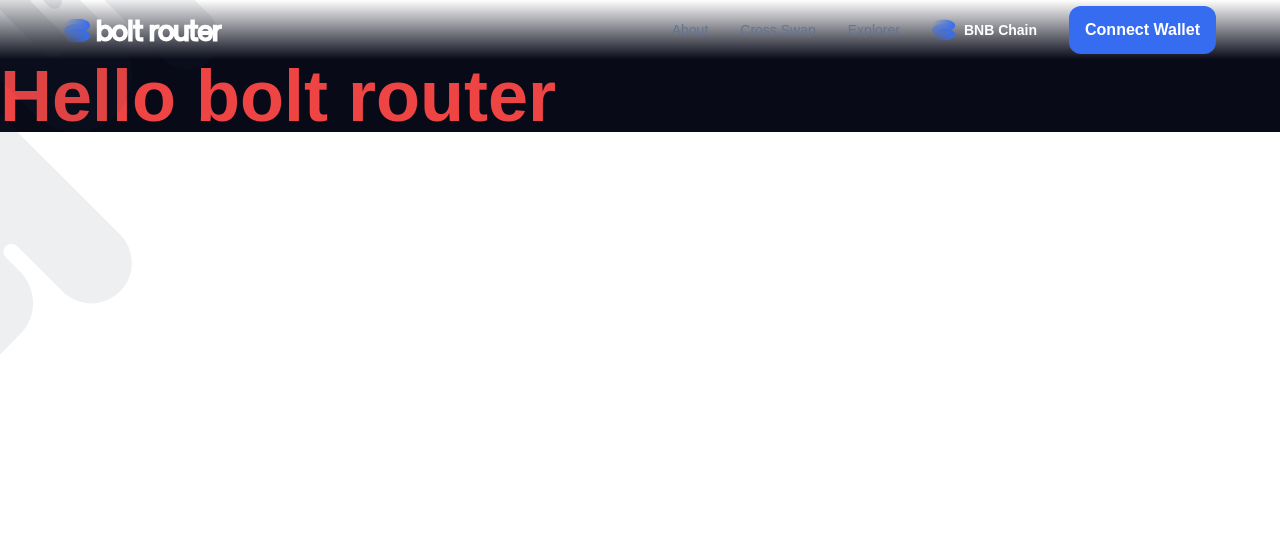
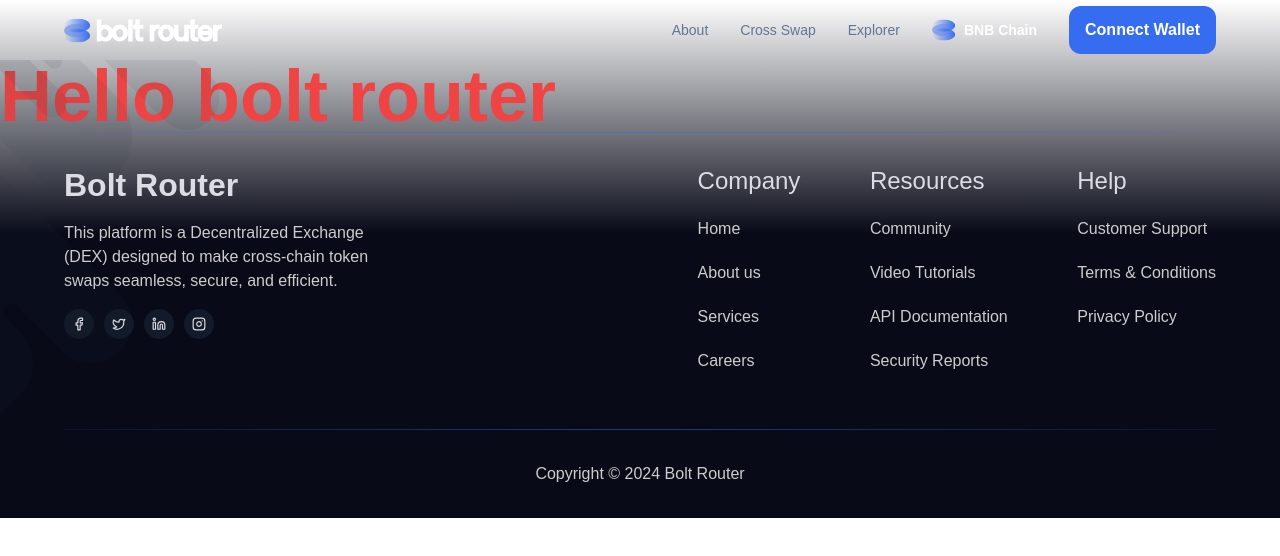
Before and after one commit to umohsamuel/bolt-router-frontend-staging, a Next.js app: page / in a window 1280 px wide. Shown: the top 556 px of the page. Built offline with nearby package versions, Linux system fonts and the light colour scheme.

Commit message:
@umohsamuel: landing footer done

```diff
--- a/package.json
+++ b/package.json
@@ -10,6 +10,7 @@
   },
   "dependencies": {
     "clsx": "^2.1.1",
+    "lucide-react": "^0.460.0",
     "next": "15.0.3",
     "react": "19.0.0-rc-66855b96-20241106",
     "react-dom": "19.0.0-rc-66855b96-20241106",
--- a/src/app/page.tsx
+++ b/src/app/page.tsx
@@ -1,9 +1,19 @@
 import { HomeLayout } from "@/components/layouts";
+import Image from "next/image";
 
 export default function Home() {
   return (
     <HomeLayout>
-      <div className="text-7xl font-bold text-red-500">Hello bolt router</div>
+      <div className="relative text-7xl font-bold text-red-500">
+        <Image
+          src="/vectors/home-vector-1.svg"
+          alt=""
+          width={100}
+          height={100}
+          className="absolute left-0 top-0 z-[0] h-auto w-[20%]"
+        />
+        Hello bolt router
+      </div>
     </HomeLayout>
   );
 }
--- /dev/null
+++ b/src/components/dividers/dividers.tsx
@@ -0,0 +1,18 @@
+import { cn } from "@/utils";
+
+interface HorizontalDividerProps {
+  className?: string;
+}
+
+export default function HorizontalDivider({
+  className,
+}: HorizontalDividerProps) {
+  return (
+    <div
+      className={cn(
+        `h-[1px] w-full bg-gradient-to-r from-[#366CF0]/10 via-[#366CF0]/50 via-50% to-[#366CF0]/10`,
+        className
+      )}
+    />
+  );
+}
--- /dev/null
+++ b/src/components/dividers/index.ts
@@ -0,0 +1 @@
+export {default as HorizontalDivider} from "./dividers"
--- /dev/null
+++ b/src/components/footer/footer.tsx
@@ -0,0 +1,74 @@
+import Link from "next/link";
+import { FC } from "react";
+import { HorizontalDivider } from "../dividers";
+import { footerLinksArr, socialMediaLinks } from "@/lib";
+
+export default function Footer() {
+  return (
+    <footer className="relative z-[1] px-[5%] py-8 text-[#CDCDCD]">
+      <div className="flex w-full flex-col justify-between gap-10 lg:flex-row lg:gap-0">
+        <div className="flex flex-col items-start gap-4 lg:max-w-[30%]">
+          <h1 className="text-[32px] font-semibold leading-tight text-[#DCDCE4]">
+            Bolt Router
+          </h1>
+          <p className="text-base font-normal">
+            This platform is a Decentralized Exchange (DEX) designed to make
+            cross-chain token swaps seamless, secure, and efficient.
+          </p>
+          <div className="flex items-center gap-[10px]">
+            {socialMediaLinks.map((smLink, index) => (
+              <Link
+                key={Math.random() + index}
+                href={smLink.link}
+                target="_blank"
+                className="cursor-pointer rounded-full bg-[#131A2A] p-2"
+              >
+                {smLink.icon}
+              </Link>
+            ))}
+          </div>
+        </div>
+        <div className="flex w-full flex-col justify-between gap-8 lg:max-w-[45%] lg:flex-row lg:gap-0">
+          {footerLinksArr.map((footerLink) => (
+            <FooterLinkItem
+              key={footerLink.title}
+              title={footerLink.title}
+              links={footerLink.links}
+            />
+          ))}
+        </div>
+      </div>
+
+      <HorizontalDivider className="mb-8 mt-14" />
+
+      <p className="text-center text-base font-medium">
+        Copyright © {new Date().getFullYear()} Bolt Router
+      </p>
+    </footer>
+  );
+}
+
+interface FooterLinkItemProps {
+  title: string;
+  links: Array<{ linkTitle: string; linkUrl: string }>;
+}
+
+const FooterLinkItem: FC<FooterLinkItemProps> = ({ title, links }) => {
+  return (
+    <div className="flex flex-col gap-5">
+      <h3 className="text-2xl font-medium text-[#DCDCE4]">{title}</h3>
+      <div className="flex flex-col gap-5">
+        {links.map((link) => (
+          <Link
+            key={link.linkTitle}
+            aria-disabled={link.linkUrl === ""}
+            href={link.linkUrl}
+            className={`text-base font-normal text-[#CDCDCD]`}
+          >
+            {link.linkTitle}
+          </Link>
+        ))}
+      </div>
+    </div>
+  );
+};
--- /dev/null
+++ b/src/components/footer/index.ts
@@ -0,0 +1 @@
+export {default as Footer} from "./footer"
--- a/src/components/layouts/home-layout.tsx
+++ b/src/components/layouts/home-layout.tsx
@@ -1,20 +1,16 @@
-import Image from "next/image";
 import { Navbar } from "../navbar";
+import { Footer } from "../footer";
+import { HorizontalDivider } from "../dividers";
 
 export default function HomeLayout({
   children,
 }: Readonly<{ children: React.ReactNode }>) {
   return (
-    <div className="relative bg-gradient-to-b from-[#080A18]/[0%] to-[#080A18] to-45%">
-      <Image
-        src="/vectors/home-vector-1.svg"
-        alt=""
-        width={100}
-        height={100}
-        className="absolute left-0 top-0 h-auto w-[20%]"
-      />
+    <div className="bg-gradient-to-b from-[#080A18]/[0%] to-[#080A18] to-45%">
       <Navbar />
       <div className="pt-[60px]">{children}</div>
+      <HorizontalDivider />
+      <Footer />
     </div>
   );
 }
--- /dev/null
+++ b/src/lib/footer.tsx
@@ -0,0 +1,49 @@
+import { Facebook, Twitter, Linkedin, Instagram } from "lucide-react";
+
+export const footerLinksArr = [
+  {
+    title: "Company",
+    links: [
+      { linkTitle: "Home", linkUrl: "#" },
+      { linkTitle: "About us", linkUrl: "#" },
+      { linkTitle: "Services", linkUrl: "#" },
+      { linkTitle: "Careers", linkUrl: "#" },
+    ],
+  },
+  {
+    title: "Resources",
+    links: [
+      { linkTitle: "Community", linkUrl: "#" },
+      { linkTitle: "Video Tutorials", linkUrl: "#" },
+      { linkTitle: "API Documentation", linkUrl: "#" },
+      { linkTitle: "Security Reports", linkUrl: "#" },
+    ],
+  },
+  {
+    title: "Help",
+    links: [
+      { linkTitle: "Customer Support", linkUrl: "#" },
+      { linkTitle: "Terms & Conditions", linkUrl: "#" },
+      { linkTitle: "Privacy Policy", linkUrl: "#" },
+    ],
+  },
+];
+
+export const socialMediaLinks = [
+  {
+    icon: <Facebook size={14} color="#DCDCE4" aria-disabled={true} />,
+    link: "#",
+  },
+  {
+    icon: <Twitter size={14} color="#DCDCE4" aria-disabled={true} />,
+    link: "#",
+  },
+  {
+    icon: <Linkedin size={14} color="#DCDCE4" aria-disabled={true} />,
+    link: "#",
+  },
+  {
+    icon: <Instagram size={14} color="#DCDCE4" aria-disabled={true} />,
+    link: "#",
+  },
+];
--- a/src/lib/index.ts
+++ b/src/lib/index.ts
@@ -1 +1,2 @@
 export * from "./navbar"
+export * from "./footer"
--- a/src/types/navbar.ts
+++ b/src/types/navbar.ts
@@ -1,4 +1,4 @@
-export type MenuItem = {
+export interface MenuItem  {
   title: string;
   link: string;
   children?: MenuItem[];
```
Also changed, not shown: 1 other file (tests, documents, lock files or other folders).
